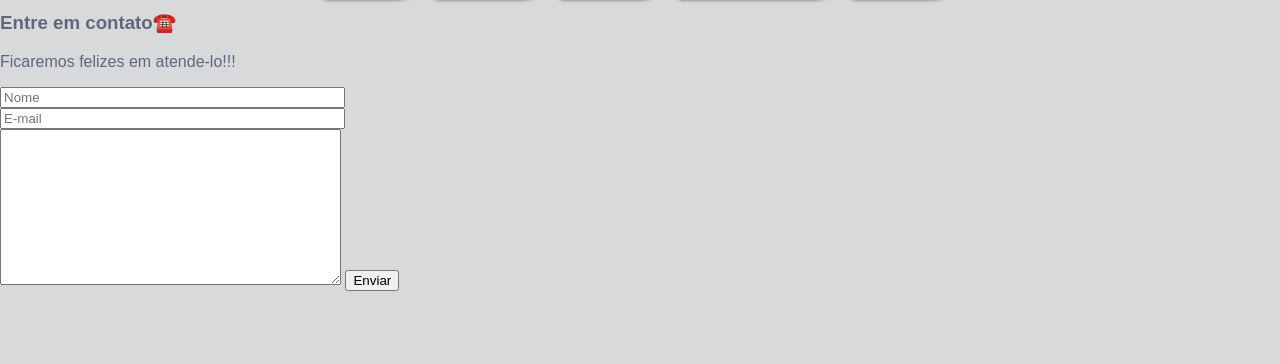
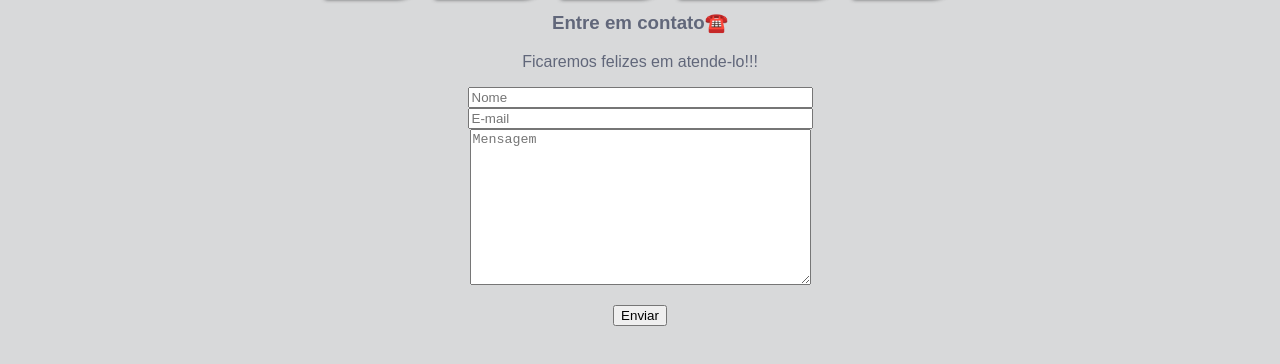
Before and after one commit to Bryanbzgg/HTML, a plain HTML site: page aula2/form.html in a window 1280 px wide. Shown: the part 46-410 px from the top of the page. Drawn offline with Linux system fonts and the light colour scheme; a web font is replaced by a local one.

Commit message:
aula dia 26

```diff
--- a/aula2/form.html
+++ b/aula2/form.html
@@ -1,10 +1,10 @@
 <!DOCTYPE html>
 <html lang="pt-BR">
   <head>
-    <meta charset="UTF-8">
-    <meta name="viewport" content="width=device-width, initial-scale=1.0">
+    <meta charset="UTF-8" />
+    <meta name="viewport" content="width=device-width, initial-scale=1.0" />
     <title>Formulario</title>
-    <link rel="stylesheet" href="./css/style.css">
+    <link rel="stylesheet" href="./css/style.css" />
   </head>
   <body>
     <h1 class="textoCentro fundoLink">
@@ -12,28 +12,38 @@
       <a href="https://google.com" target="_blank">google</a>
       <a href="https://github.com/Bryanbzgg" target="_blank">github</a>
       <a href="https://www.instagram.com/" target="_blank">instagram</a>
-      <a href="https://open.spotify.com/"target=_blank>spotifi</a>
+      <a href="https://open.spotify.com/" target="_blank">spotifi</a>
     </h1>
 
-
-    <form action="">
+    <form class="textoCentro" onsubmit="console.log(`Enviou`)">
       <h3>Entre em contato☎️</h3>
       <p>Ficaremos felizes em atende-lo!!!</p>
       <p>
+        <input id="nome" type="text" size="40" placeholder="Nome" required />
+        <br />
+        <input
+          id="email"
+          type="email"
+          size="40"
+          placeholder="E-mail"
+          required
+        />
+        <br />
+        <textarea
+          id="areatexto"
+          name=""
+          cols="40"
+          rows="10"
+          placeholder="Mensagem"
+          minlength="12"
+        ></textarea>
+        <br />
+      </p>
+      <input type="button" onclick="enviar()" value="Enviar" />
+    </form>
 
-            <input type="text" size="40" placeholder="Nome">
-            <br/>
-            <input type="text" size="40" placeholder="E-mail">
-            <br>
-            <textarea name="" id="" cols="40" rows="10"></textarea>
-            <input type="submit" value="Enviar"/>
+    <span id="resposta"></span>
 
-
-        </p>
-
-
-
-
-    </form>
   </body>
+  <script src="./js/script.js"></script>
 </html>
--- a/aula2/js/script.js
+++ b/aula2/js/script.js
@@ -1,3 +1,14 @@
-alerta = () =>{
-    alert(`aviso, você foi avisado!!`)
-}
+alerta = () => {
+  alert(`aviso, você foi avisado!!`);
+};
+const enviar = () => {
+  let nome = document.getElementById("nome").value;
+  document.getElementById(
+    "resposta"
+  ).innerHTML = `<h2>olá ${nome}, formulario enviado com sucesso</h2>`;
+  if (nome == "") {
+    alert("bem vindo");
+  } else {
+    alert(`olá ${nome}, bem vindo!`);
+  }
+};
```
Lines whose indentation alone changed are shown as unchanged.
